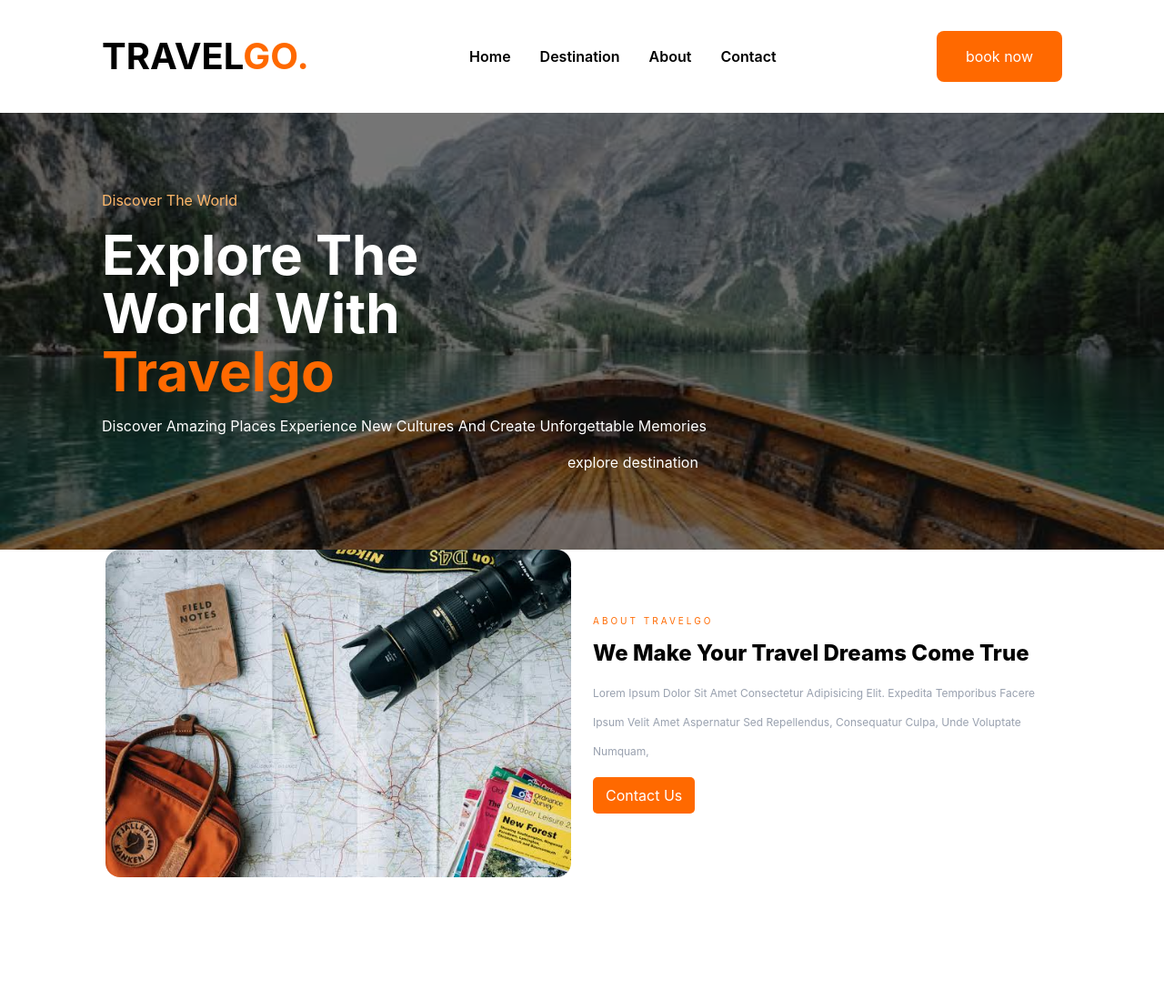
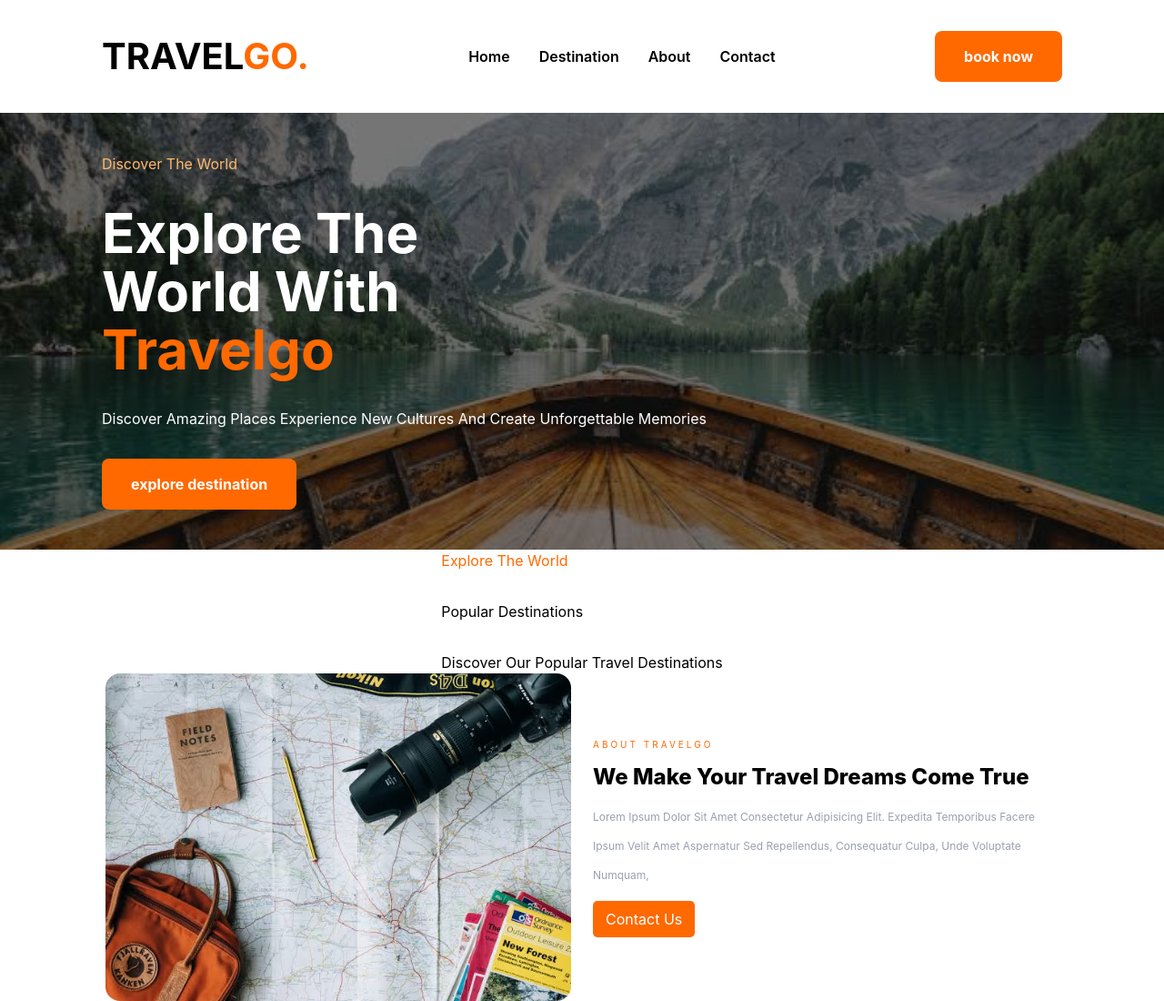
Before and after one commit to aymane-marki/TravelGo, a website: page index.html in a window 1280 px wide. Shown: the whole page at 91% size. Before the commit the page ends 964 px from the top, so only its background shows below. Drawn offline with nearby package versions, Linux system fonts and the light colour scheme.

Commit message:
fixed structure of project plus half of section 2

```diff
--- a/index.html
+++ b/index.html
@@ -22,22 +22,49 @@
         </nav>
 
         <div>
-            <button class="bg-orange-500 text-white px-[2rem] py-[1rem] rounded-[8px]">book now</button>
+            <button class="bg-orange-500 text-white px-[2rem] py-[1rem] rounded-[8px] cursor-pointer font-bold">book now</button>
         </div>
     </header>
     <!-- main -->
     <main>
         <!-- first section -->
         <section class="bg-[url(/public/images/images.png)] w-full h-[60vh] bg-no-repeat bg-cover bg-center">
-            <div class="w-full h-full bg-black/50 flex flex-col justify-center pl-[7rem] gap-[1rem]">
+            <div class="w-full h-full bg-black/50 flex flex-col justify-center pl-[7rem] gap-[2rem]">
                 <span class="text-orange-300">discover the world</span>
                 <h1 class="text-white text-6xl font-bold w-[40%] leading-16">explore the world with <span class="text-orange-500">travelgo</span></h1>
                 <p class="text-white">discover amazing places experience new cultures and create unforgettable memories</p>
-                <button class="text-white">explore destination</button>
+                <button class="text-white w-fit bg-orange-500 px-[2rem] py-[1rem] rounded-[8px] font-bold cursor-pointer">explore destination</button>
             </div>
         </section>
 
-        <section class="flex justify-center items-center gap-6">
+
+        <!-- second section -->
+
+        <section class="bg-[#fafafa] flex flex-col items-center gap-[4rem]">
+            <div class="flex flex-col gap-[2rem]">
+                <span class="text-orange-500">explore the world</span>
+                <p>popular destinations</p>
+                <p>discover our popular travel destinations</p>
+            </div>
+
+            <div class="">
+                <div class="">
+
+                </div>
+
+                <div class="">
+
+                </div>
+
+                <div class="">
+
+                </div>
+            </div>
+        </section>
+
+
+        <!-- third section -->
+    <section class="flex justify-center items-center gap-6">
         <div class="w-[40%]">
             <img class=" w-full h-[45vh] object-cover rounded-2xl" src="./public/images/travel.png " alt="">
         </div>
@@ -50,8 +77,10 @@
         </div>
     </section>
 
-<script src="../path/to/flowbite/dist/flowbite.min.js"></script>
+    <script src="../path/to/flowbite/dist/flowbite.min.js"></script>
     </main>
 
-</head>
+
+
+</body>
 </html>
```
Also changed, not shown: public/css/output.css.
